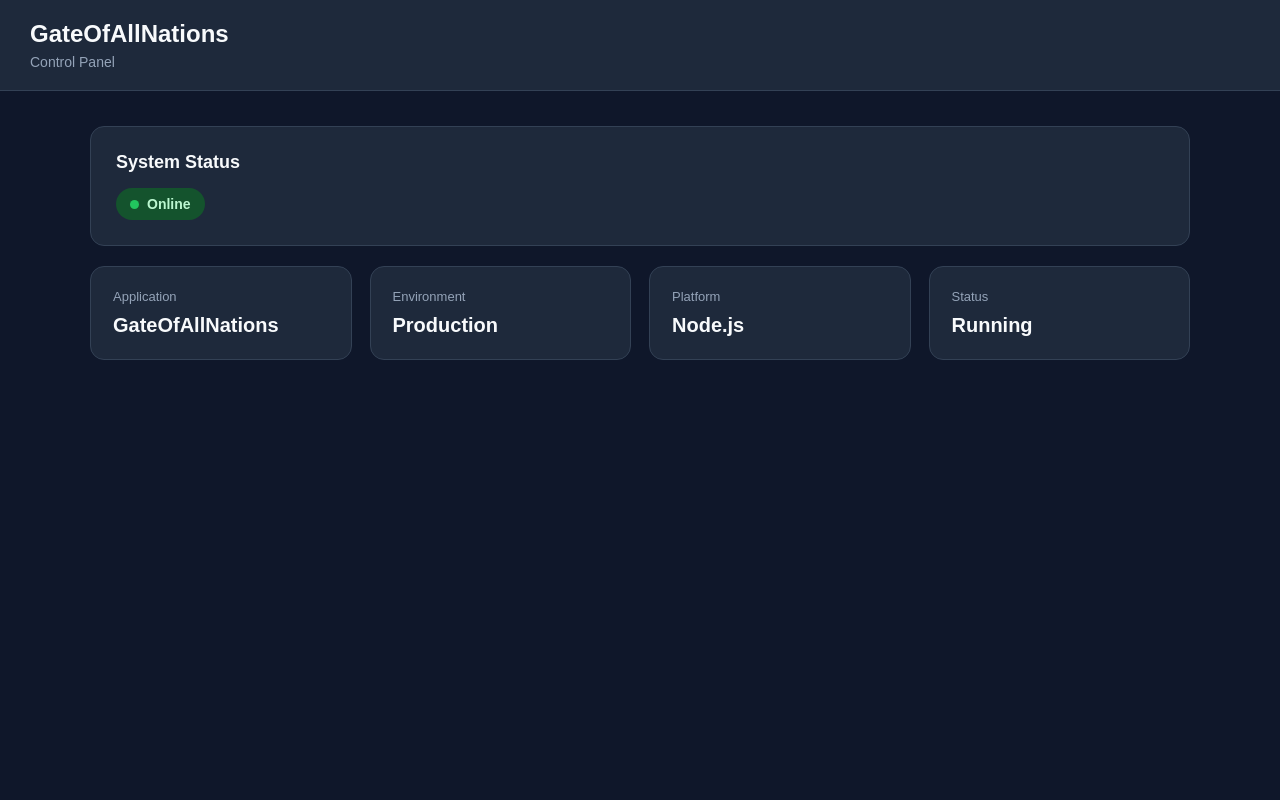
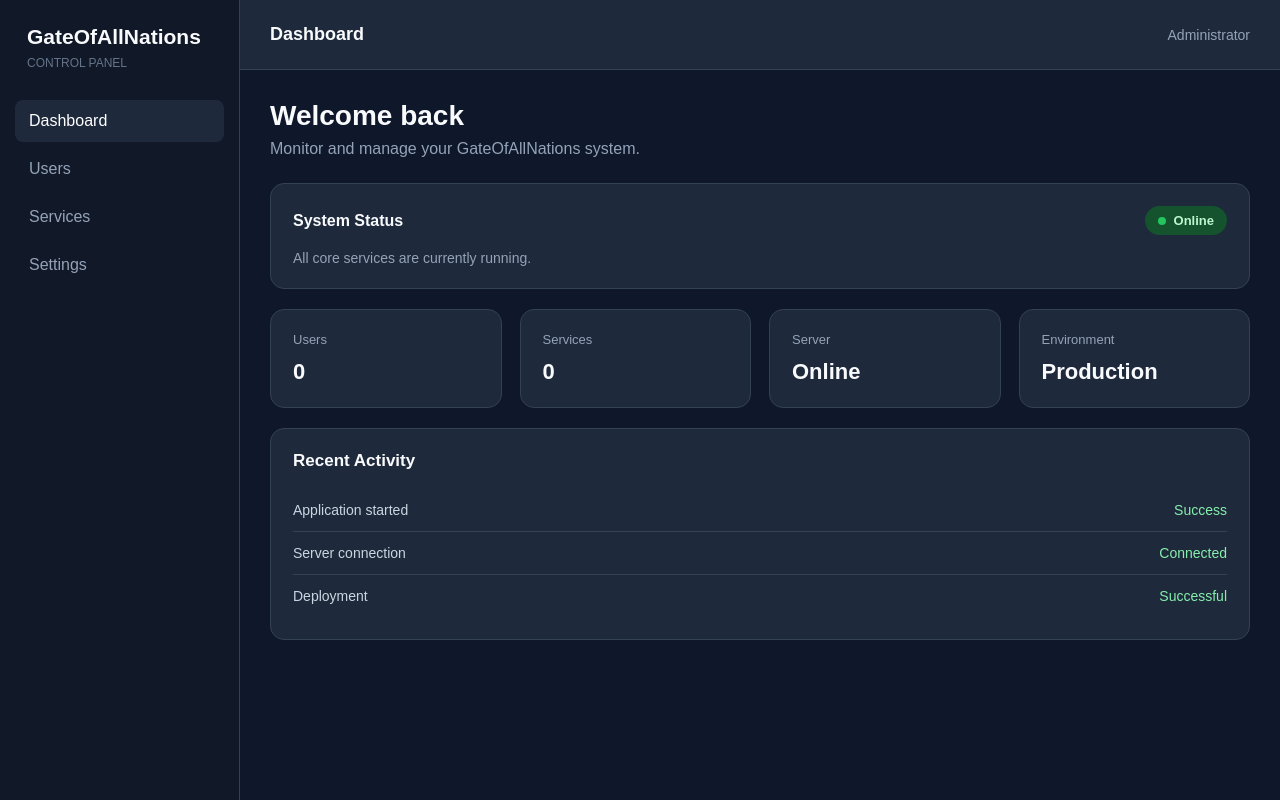
Before and after one commit to deadmarchvoid/GateOfAllNations, a website: page web/index.html in a window 1280 px wide. Drawn offline with Linux system fonts and the light colour scheme.

Commit message:
Update index.html

```diff
--- a/web/index.html
+++ b/web/index.html
@@ -13,71 +13,151 @@
 
     body {
       margin: 0;
-      min-height: 100vh;
       font-family: Arial, sans-serif;
       background: #0f172a;
       color: #f8fafc;
     }
 
-    .header {
-      padding: 20px 30px;
+    .layout {
+      display: flex;
+      min-height: 100vh;
+    }
+
+    /* Sidebar */
+
+    .sidebar {
+      width: 240px;
+      padding: 25px 15px;
+      background: #111827;
+      border-right: 1px solid #334155;
+    }
+
+    .logo {
+      padding: 0 12px 30px;
+    }
+
+    .logo h1 {
+      margin: 0;
+      font-size: 21px;
+    }
+
+    .logo p {
+      margin: 7px 0 0;
+      color: #64748b;
+      font-size: 12px;
+    }
+
+    .menu {
+      display: flex;
+      flex-direction: column;
+      gap: 6px;
+    }
+
+    .menu-item {
+      padding: 12px 14px;
+      border-radius: 8px;
+      color: #94a3b8;
+      cursor: pointer;
+      transition: 0.2s;
+    }
+
+    .menu-item:hover,
+    .menu-item.active {
+      background: #1e293b;
+      color: #fff;
+    }
+
+    /* Main */
+
+    .main {
+      flex: 1;
+      min-width: 0;
+    }
+
+    .topbar {
+      height: 70px;
+      padding: 0 30px;
+      display: flex;
+      align-items: center;
+      justify-content: space-between;
       background: #1e293b;
       border-bottom: 1px solid #334155;
     }
 
-    .header h1 {
-      margin: 0;
-      font-size: 24px;
+    .topbar-title {
+      font-size: 18px;
+      font-weight: bold;
     }
 
-    .header p {
-      margin: 6px 0 0;
+    .user {
       color: #94a3b8;
       font-size: 14px;
     }
 
-    .container {
-      width: min(1100px, 92%);
-      margin: 35px auto;
+    .content {
+      padding: 30px;
     }
 
-    .status-card {
-      padding: 25px;
+    .welcome {
+      margin-bottom: 25px;
+    }
+
+    .welcome h2 {
+      margin: 0 0 8px;
+      font-size: 28px;
+    }
+
+    .welcome p {
+      margin: 0;
+      color: #94a3b8;
+    }
+
+    /* Status */
+
+    .status {
+      padding: 22px;
+      margin-bottom: 20px;
       border-radius: 14px;
       background: #1e293b;
       border: 1px solid #334155;
     }
 
+    .status-header {
+      display: flex;
+      justify-content: space-between;
+      align-items: center;
+      margin-bottom: 15px;
+    }
+
     .status-title {
-      font-size: 18px;
       font-weight: bold;
-      margin-bottom: 15px;
     }
 
     .online {
       display: inline-flex;
       align-items: center;
       gap: 8px;
-      padding: 8px 14px;
+      padding: 7px 13px;
       border-radius: 999px;
       background: #14532d;
       color: #bbf7d0;
-      font-size: 14px;
+      font-size: 13px;
       font-weight: bold;
     }
 
     .dot {
-      width: 9px;
-      height: 9px;
+      width: 8px;
+      height: 8px;
       border-radius: 50%;
       background: #22c55e;
     }
 
+    /* Cards */
+
     .cards {
       display: grid;
-      grid-template-columns: repeat(auto-fit, minmax(220px, 1fr));
+      grid-template-columns: repeat(4, 1fr);
       gap: 18px;
-      margin-top: 20px;
     }
 
     .card {
@@ -90,59 +170,255 @@
     .card-title {
       color: #94a3b8;
       font-size: 13px;
-      margin-bottom: 10px;
+      margin-bottom: 12px;
     }
 
     .card-value {
-      font-size: 20px;
+      font-size: 22px;
       font-weight: bold;
+    }
+
+    /* Activity */
+
+    .activity {
+      margin-top: 20px;
+      padding: 22px;
+      border-radius: 14px;
+      background: #1e293b;
+      border: 1px solid #334155;
+    }
+
+    .activity h3 {
+      margin: 0 0 18px;
+      font-size: 17px;
+    }
+
+    .activity-row {
+      display: flex;
+      justify-content: space-between;
+      padding: 13px 0;
+      border-bottom: 1px solid #334155;
+      color: #cbd5e1;
+      font-size: 14px;
+    }
+
+    .activity-row:last-child {
+      border-bottom: none;
+    }
+
+    .success {
+      color: #86efac;
+    }
+
+    /* Mobile */
+
+    @media (max-width: 850px) {
+      .sidebar {
+        width: 190px;
+      }
+
+      .cards {
+        grid-template-columns: repeat(2, 1fr);
+      }
+    }
+
+    @media (max-width: 600px) {
+      .layout {
+        display: block;
+      }
+
+      .sidebar {
+        width: 100%;
+        padding: 15px;
+      }
+
+      .logo {
+        padding-bottom: 15px;
+      }
+
+      .menu {
+        flex-direction: row;
+        overflow-x: auto;
+      }
+
+      .menu-item {
+        white-space: nowrap;
+      }
+
+      .topbar {
+        padding: 0 20px;
+      }
+
+      .content {
+        padding: 20px;
+      }
+
+      .cards {
+        grid-template-columns: 1fr;
+      }
+
+      .status-header {
+        align-items: flex-start;
+        gap: 15px;
+        flex-direction: column;
+      }
     }
   </style>
 </head>
 
 <body>
 
-  <header class="header">
+  <div class="layout">
+
+    <!-- Sidebar -->
+
+    <aside class="sidebar">
+
+      <div class="logo">
         <h1>GateOfAllNations</h1>
-    <p>Control Panel</p>
+        <p>CONTROL PANEL</p>
+      </div>
+
+      <nav class="menu">
+
+        <div class="menu-item active">
+          Dashboard
+        </div>
+
+        <div class="menu-item">
+          Users
+        </div>
+
+        <div class="menu-item">
+          Services
+        </div>
+
+        <div class="menu-item">
+          Settings
+        </div>
+
+      </nav>
+
+    </aside>
+
+    <!-- Main -->
+
+    <main class="main">
+
+      <header class="topbar">
+
+        <div class="topbar-title">
+          Dashboard
+        </div>
+
+        <div class="user">
+          Administrator
+        </div>
+
       </header>
 
-  <main class="container">
+      <section class="content">
 
-    <section class="status-card">
-      <div class="status-title">System Status</div>
+        <div class="welcome">
+          <h2>Welcome back</h2>
+          <p>Monitor and manage your GateOfAllNations system.</p>
+        </div>
+
+        <!-- System Status -->
+
+        <div class="status">
+
+          <div class="status-header">
+
+            <div class="status-title">
+              System Status
+            </div>
 
             <div class="online">
               <span class="dot"></span>
               Online
             </div>
-    </section>
 
-    <section class="cards">
+          </div>
+
+          <div style="color:#94a3b8;font-size:14px;">
+            All core services are currently running.
+          </div>
+
+        </div>
+
+        <!-- Statistics -->
+
+        <div class="cards">
 
           <div class="card">
-        <div class="card-title">Application</div>
-        <div class="card-value">GateOfAllNations</div>
+            <div class="card-title">
+              Users
+            </div>
+            <div class="card-value">
+              0
+            </div>
           </div>
 
           <div class="card">
-        <div class="card-title">Environment</div>
-        <div class="card-value">Production</div>
+            <div class="card-title">
+              Services
+            </div>
+            <div class="card-value">
+              0
+            </div>
           </div>
 
           <div class="card">
-        <div class="card-title">Platform</div>
-        <div class="card-value">Node.js</div>
+            <div class="card-title">
+              Server
+            </div>
+            <div class="card-value">
+              Online
+            </div>
           </div>
 
           <div class="card">
-        <div class="card-title">Status</div>
-        <div class="card-value">Running</div>
+            <div class="card-title">
+              Environment
+            </div>
+            <div class="card-value">
+              Production
+            </div>
+          </div>
+
+        </div>
+
+        <!-- Activity -->
+
+        <div class="activity">
+
+          <h3>
+            Recent Activity
+          </h3>
+
+          <div class="activity-row">
+            <span>Application started</span>
+            <span class="success">Success</span>
+          </div>
+
+          <div class="activity-row">
+            <span>Server connection</span>
+            <span class="success">Connected</span>
+          </div>
+
+          <div class="activity-row">
+            <span>Deployment</span>
+            <span class="success">Successful</span>
+          </div>
+
         </div>
 
       </section>
 
     </main>
 
+  </div>
+
 </body>
 </html>
```
Lines whose indentation alone changed are shown as unchanged.
